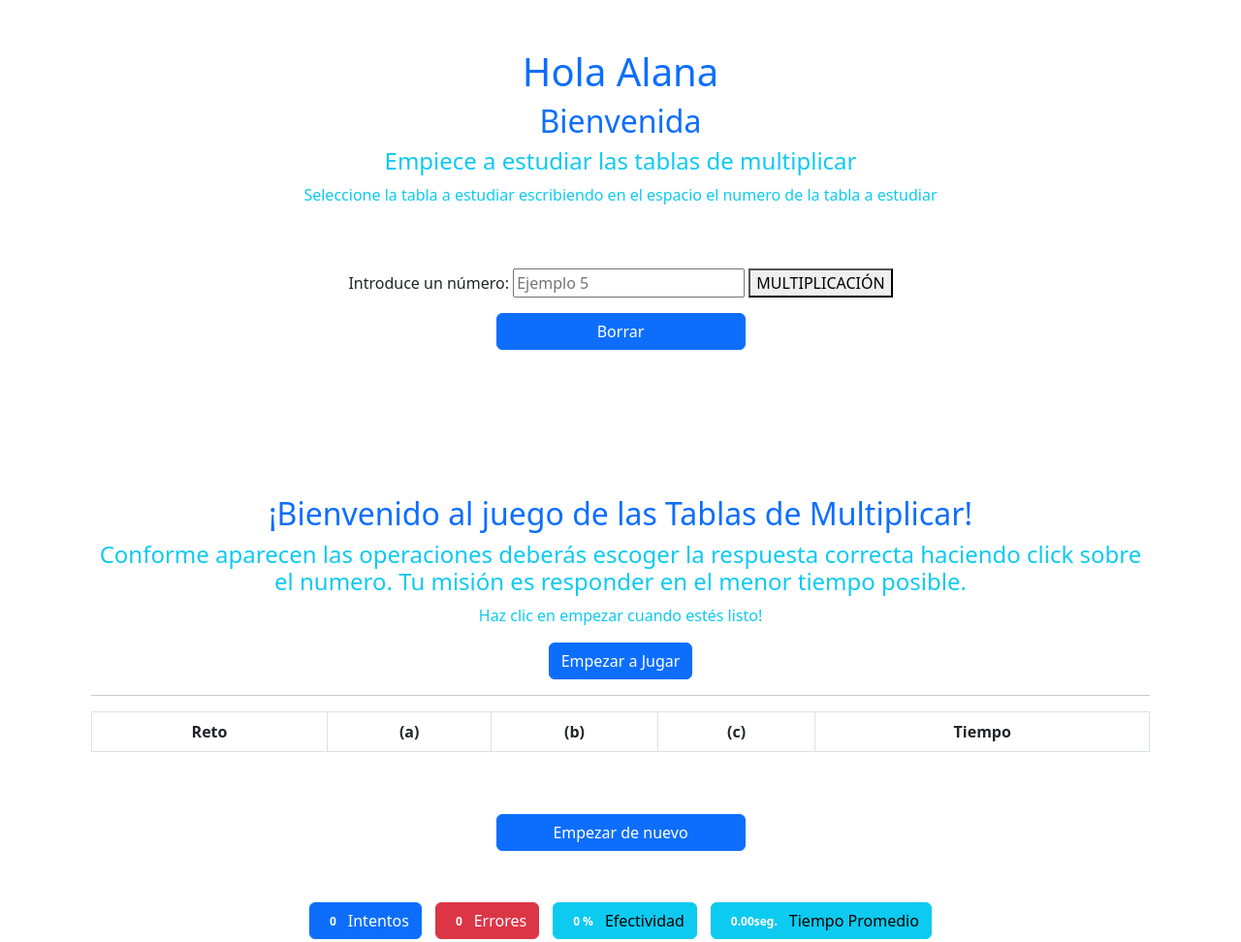
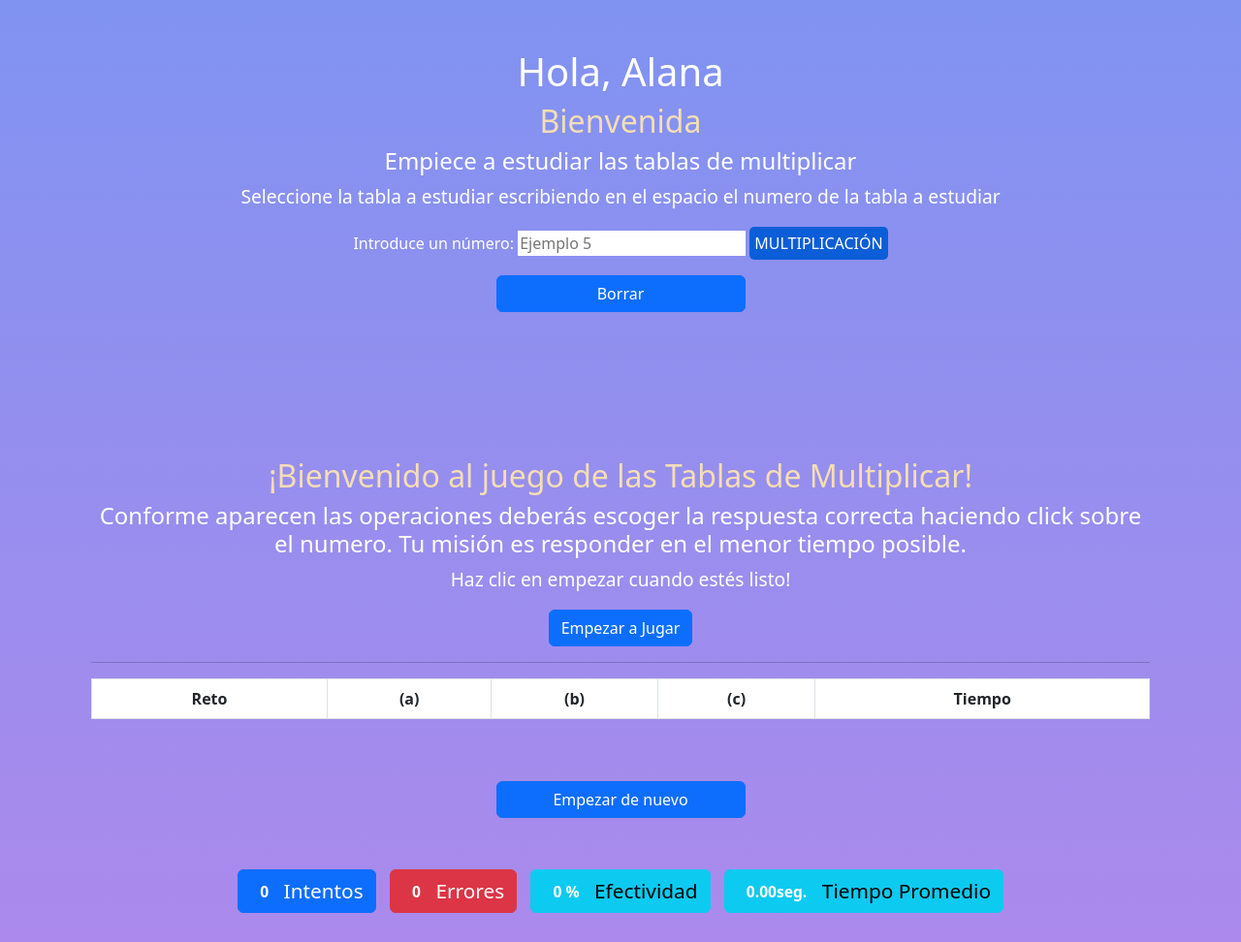
Before and after one commit to clentebanks/Tabla_Multiplicar, a plain HTML site: page index.html in a window 1280 px wide. Shown: the top 972 px of the page at 97% size. Drawn offline with nearby package versions, Linux system fonts and the light colour scheme.

Commit message:
mejoras visuales

```diff
--- a/estilos.css
+++ b/estilos.css
@@ -0,0 +1,38 @@
+body{
+    background:linear-gradient(#8093F1 , #B388EB);
+}
+h1{
+    color: #fff;
+}
+h2{
+    color: wheat;
+}
+h4{
+    color: #fff;
+}
+p{
+    color:#fff;
+    font-size: 1.2rem;
+}
+label{
+    color: #fff;
+}
+#num{
+    border: none;
+}
+.btnMulti{
+    font-size: 1rem;
+    border: none;
+    border-radius: 5px;
+    cursor: pointer;
+    color: #fff;
+    background-color: #0b5ed7;
+    padding: 5px;
+    -webkit-border-radius: 5px;
+    -moz-border-radius: 5px;
+    -ms-border-radius: 5px;
+    -o-border-radius: 5px;
+}
+.btnText{
+    font-size: 1.3rem;
+}
--- a/index.html
+++ b/index.html
@@ -11,14 +11,14 @@
 <body>
     <main>
         <section class="container" style="text-align: center; margin-bottom: 150px; margin-top: 50px;">
-            <H1 class="text-primary">Hola Alana</H1>
-            <h2 class="text-primary">Bienvenida</h2>
-            <h4 class="text-info">Empiece a estudiar las tablas de multiplicar</h4>
-            <p class="text-info">Seleccione la tabla a estudiar escribiendo en el espacio el numero de la tabla a estudiar</p>
+            <H1>Hola, Alana</H1>
+            <h2>Bienvenida</h2>
+            <h4>Empiece a estudiar las tablas de multiplicar</h4>
+            <p>Seleccione la tabla a estudiar escribiendo en el espacio el numero de la tabla a estudiar</p>
             <label for="num">Introduce un número: </label>
             <input type="text" name="" id="num"  placeholder="Ejemplo 5" >
 
-            <button onclick="multi()" class="mt-sm-5">MULTIPLICACIÓN</button>
+            <button onclick="multi()" class="btnMulti" >MULTIPLICACIÓN</button>
 
             <p id="multi" style="font-size: 1.8rem;"></p>
             <script type="text/javascript">
@@ -37,9 +37,9 @@
             <!--APP: The HTML Side-->
         <div id="app" class="container-fluid">
             <!--Welcome-->
-            <h2 class="text-primary">{{welcome}}</h2>
-            <h4 class="text-info">{{description}}</h4>
-            <p class="text-info">Haz clic en empezar cuando estés listo!</p>
+            <h2>{{welcome}}</h2>
+            <h4>{{description}}</h4>
+            <p>Haz clic en empezar cuando estés listo!</p>
             <!--Botón para iniciar el juego-->
             <button class="btn btn-primary"
                     v-on:click="begin"
@@ -52,9 +52,9 @@
                 </tr>
                 <tr v-for="operation in operations">
                     <td class="text-center" style="white-space: nowrap;">{{operation.question}}</td>
-                    <td class="text-center"><button :disabled="!operation.active" v-on:click="checkResponse(operation, operation.op1)" class="btn btn-sm btn-warning text-center" style="width: 3.5em"><span>{{operation.op1}}</span></button></td>
-                    <td class="text-center"><button :disabled="!operation.active" v-on:click="checkResponse(operation, operation.op2)" class="btn btn-sm btn-warning text-center" style="width: 3.5em">{{operation.op2}}</button></td>
-                    <td class="text-center"><button :disabled="!operation.active" v-on:click="checkResponse(operation, operation.op3)" class="btn btn-sm btn-warning text-center" style="width: 3.5em">{{operation.op3}}</button></td>
+                    <td class="text-center"><button :disabled="!operation.active" v-on:click="checkResponse(operation, operation.op1)" class="btn btn-sm btn-info text-center" style="width: 3.5em"><span>{{operation.op1}}</span></button></td>
+                    <td class="text-center"><button :disabled="!operation.active" v-on:click="checkResponse(operation, operation.op2)" class="btn btn-sm btn-info text-center" style="width: 3.5em">{{operation.op2}}</button></td>
+                    <td class="text-center"><button :disabled="!operation.active" v-on:click="checkResponse(operation, operation.op3)" class="btn btn-sm btn-info text-center" style="width: 3.5em">{{operation.op3}}</button></td>
                     <td class="text-center"><span class="text-center" style="width: 10em">{{operation.result}}</span></td>
                 </tr>
             </table>
@@ -70,19 +70,19 @@
         </script>
             <!-- Resumen de resultados -->
             <div>
-                <button type="button" class="btn btn-primary" style="margin:5px">
+                <button type="button" class="btn btn-primary btnText" style="margin:5px">
                     <span class="badge badge-light">{{totalTries}} </span> Intentos
                 </button>
-                <button type="button" class="btn btn-danger" style="margin:5px">
+                <button type="button" class="btn btn-danger btnText" style="margin:5px">
                     <span class="badge badge-light">{{totalErrors}} </span> Errores
                 </button>
-                <button type="button" class="btn btn-info" style="margin:5px">
+                <button type="button" class="btn btn-info btnText" style="margin:5px">
                     <span class="badge badge-light">{{totalTries > 0 ? ((1-(totalErrors/totalTries))*100).toFixed(2): 0}}  % </span> Efectividad
                 </button>
-                <button type="button" class="btn btn-info" style="margin:5px">
+                <button type="button" class="btn btn-info btnText"  style="margin:5px">
                     <span class="badge badge-light">{{(averageTimeMs/1000).toFixed(2)}}seg.</span> Tiempo Promedio
                 </button>
-                <h4 class="text-primary">{{finalResultMessage}}</h4>
+                <h4 class="mt-5">{{finalResultMessage}}</h4>
             </div>
         </div>
         </section>
```
